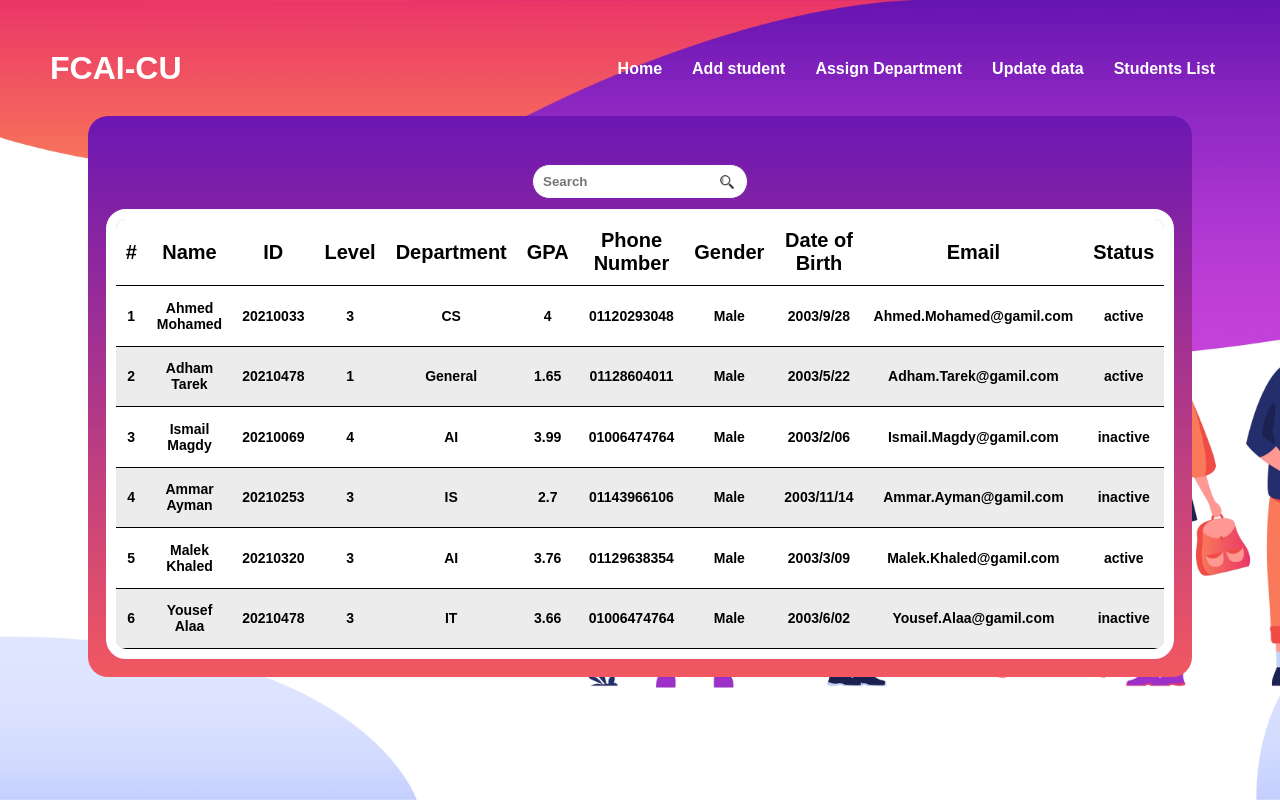
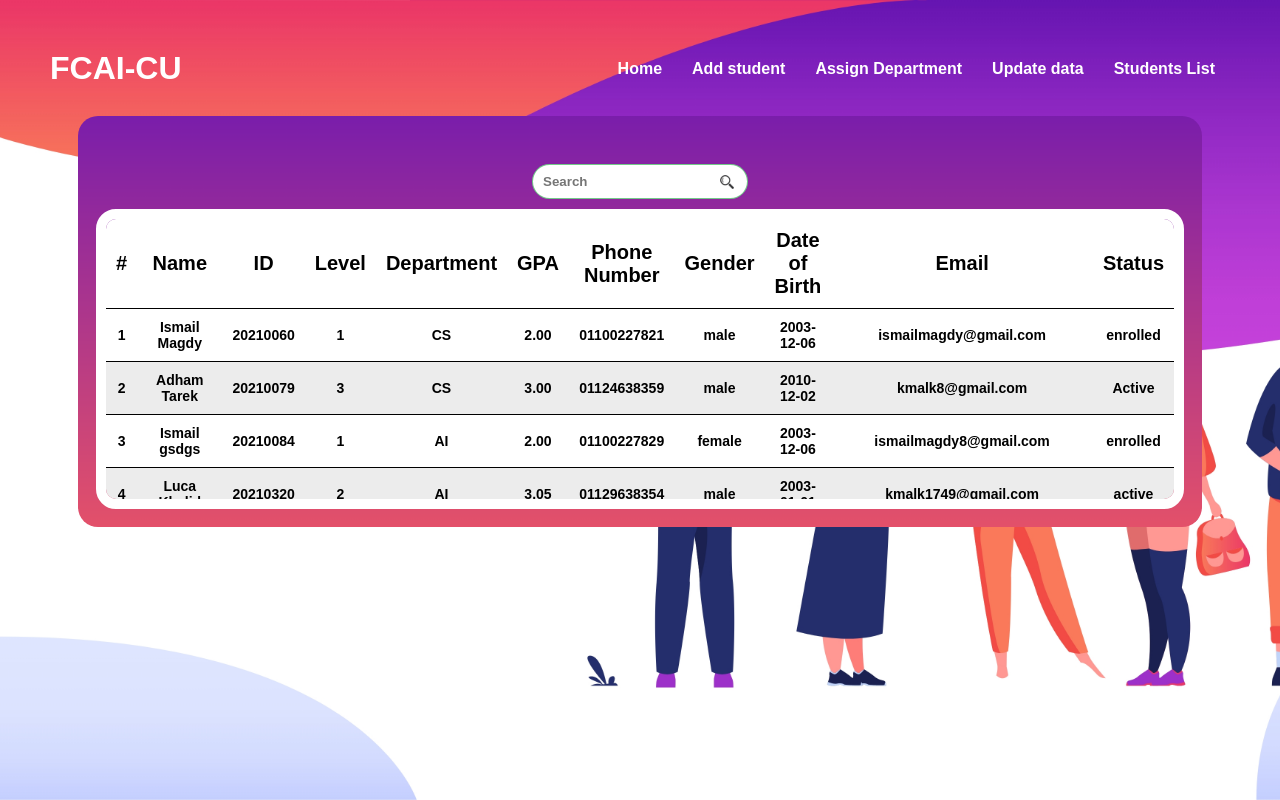
Before and after one commit to ahmed-taha1/Students-Affairs-Web-Project, a Django app: page /studentsList/ in a window 1280 px wide. Run offline with Django 4.2, Linux system fonts and the light colour scheme; data comes from the database, SQL or seed files in the repository; both versions use the stored data as it was after the commit.

Commit message:
finished my work at Student_list

```diff
--- a/Web_Project/static/css/Student_list.css
+++ b/Web_Project/static/css/Student_list.css
@@ -63,6 +63,7 @@ td {
   padding: 100px;
   display: flex;
   justify-content: center;
+  align-items: center;
 }
 
 
@@ -101,7 +102,7 @@ table {
   border-radius: 50px;
   height: 35px;
   padding: 0 25px 0 10px;
-  border: 1px solid #7D1FAB;
+  border: 1px solid #2faf4fab;
   background-image: url('../assets/search_icon.jpg');
   background-repeat: no-repeat;
   background-position: right 10px center;
@@ -111,7 +112,7 @@ table {
 
 .search-form input:focus {
   outline: none;
-  border-color: #7D1FAB;
+  border-color: #4c7c2d;
 }
 
 .search-form button {
@@ -119,18 +120,6 @@ table {
 }
 
 
-/* .table_wrapper {
-    margin-top: 30px;
-    width: 1300px;
-    increase the width
-    display: inline-block;
-    border-bottom: 10px solid #DE4C57;
-    border-left: 10px solid transparent;
-    border-right: 10px solid transparent;
-    border-image: linear-gradient(#7D1FAB, #DE4C57) 10 stretch;
-    background: linear-gradient(to bottom, #7D1FAB, #DE4C57);
-
-} */
 
 .table_wrapper table {
 
@@ -149,23 +138,8 @@ table {
   background-size: cover;
   border: 10px solid rgb(255, 255, 255);
   border-radius: 20px;
-  height: 450px;
-  display: flex;
-  justify-content: center;
-  position: relative;
-  overflow: hidden;
+  max-height: 300px;
+  overflow-y: auto;
 }
 
-/*text-align: center;
-    padding: 10px;
-    border-radius: 10px;
-    border-top: 70px solid #791EAA;
-    border-bottom: 10px solid #DE4C57;
-    position: relative;
-    display: inline-block;
-    margin: 0 auto;
-    position: absolute;
-    top: 60%;
-    left: 55%;
-    transform: translate(-50%, -50%);
-    */
+/* test test  */
--- a/templates/Student_list.html
+++ b/templates/Student_list.html
@@ -78,85 +78,6 @@
                                     </tr>
                                 </thead>
                                 <tbody>
-                                    <tr>
-                                        <td>1</td>
-                                        <td>Ahmed Mohamed</td>
-                                        <td>20210033</td>
-                                        <td>3</td>
-                                        <td>CS</td>
-                                        <td>4</td>
-                                        <td>01120293048</td>
-                                        <td>Male</td>
-                                        <td>2003/9/28</td>
-                                        <td>Ahmed.Mohamed@gamil.com</td>
-                                        <td>active</td>
-                                    </tr>
-                                    <tr>
-                                        <td>2</td>
-                                        <td>Adham Tarek</td>
-                                        <td>20210478</td>
-                                        <td>1</td>
-                                        <td>General</td>
-                                        <td>1.65</td>
-                                        <td>01128604011</td>
-                                        <td>Male</td>
-                                        <td>2003/5/22</td>
-                                        <td>Adham.Tarek@gamil.com</td>
-                                        <td>active</td>
-                                    </tr>
-                                    <tr>
-                                        <td>3</td>
-                                        <td>Ismail Magdy</td>
-                                        <td>20210069</td>
-                                        <td>4</td>
-                                        <td>AI</td>
-                                        <td>3.99</td>
-                                        <td>01006474764</td>
-                                        <td>Male</td>
-                                        <td>2003/2/06</td>
-                                        <td>Ismail.Magdy@gamil.com</td>
-                                        <td>inactive</td>
-                                    </tr>
-                                    <tr>
-                                        <td>4</td>
-                                        <td>Ammar Ayman</td>
-                                        <td>20210253</td>
-                                        <td>3</td>
-                                        <td>IS</td>
-                                        <td>2.7</td>
-                                        <td>01143966106</td>
-                                        <td>Male</td>
-                                        <td>2003/11/14</td>
-                                        <td>Ammar.Ayman@gamil.com</td>
-                                        <td>inactive</td>
-                                    </tr>
-                                    <tr>
-                                        <td>5</td>
-                                        <td>Malek Khaled</td>
-                                        <td>20210320</td>
-                                        <td>3</td>
-                                        <td>AI</td>
-                                        <td>3.76</td>
-                                        <td>01129638354</td>
-                                        <td>Male</td>
-                                        <td>2003/3/09</td>
-                                        <td>Malek.Khaled@gamil.com</td>
-                                        <td>active</td>
-                                    </tr>
-                                    <tr>
-                                        <td>6</td>
-                                        <td>Yousef Alaa</td>
-                                        <td>20210478</td>
-                                        <td>3</td>
-                                        <td>IT</td>
-                                        <td>3.66</td>
-                                        <td>01006474764</td>
-                                        <td>Male</td>
-                                        <td>2003/6/02</td>
-                                        <td>Yousef.Alaa@gamil.com</td>
-                                        <td>inactive</td>
-                                    </tr>
-
                                 </tbody>
                             </table>
                         </div>
@@ -176,5 +97,6 @@
         navLinks.classList.toggle('mobile-menu');
     });
 </script>
+<script src="{% static 'js/Student_list.js' %}"></script>
 
 </html>
```
Also changed, not shown: Web_Project/static/js/Student_list.js (added, +109 -0 lines), static/css/Student_list.css (+6 -32 lines), static/js/Student_list.js (added, +109 -0 lines), db.sqlite3.
